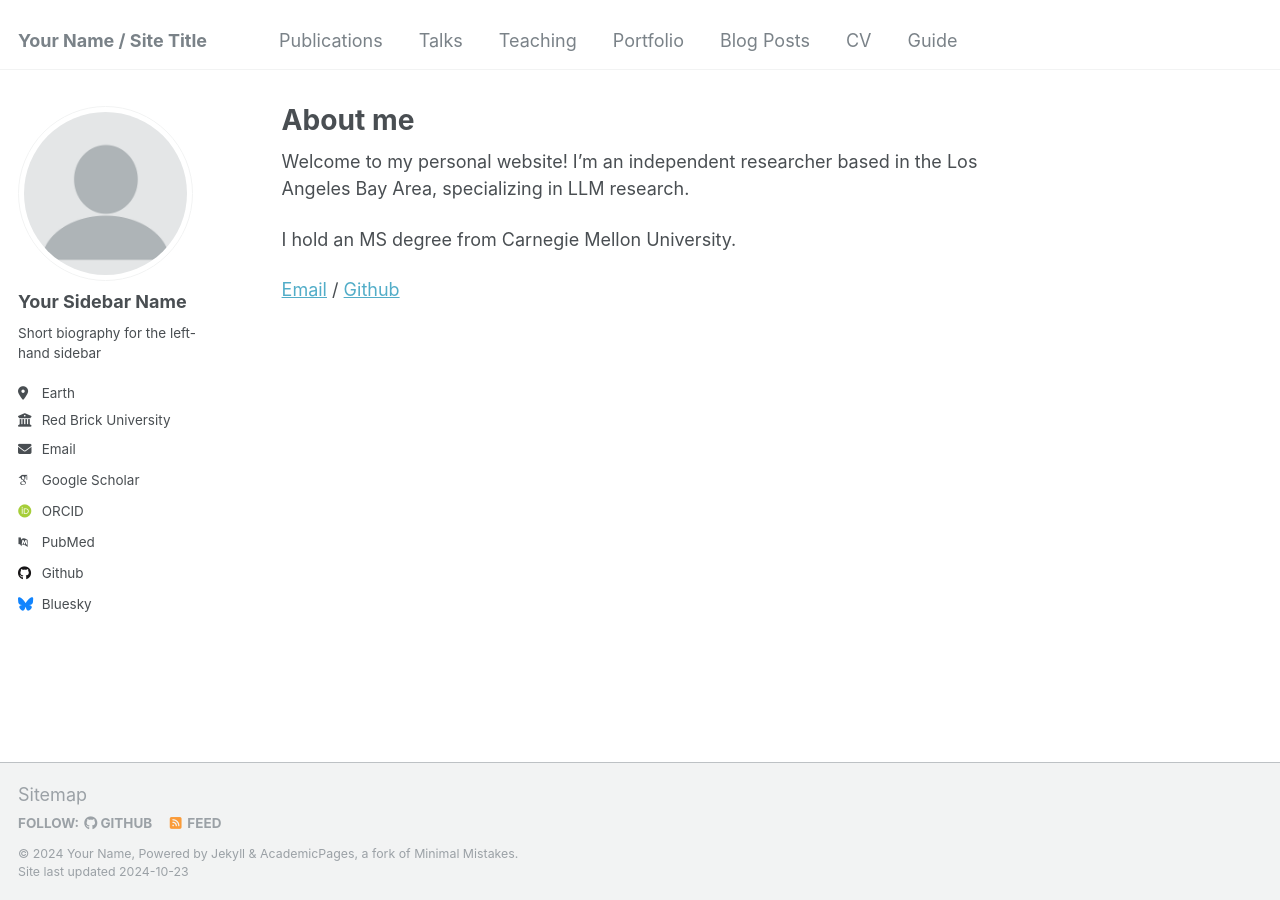
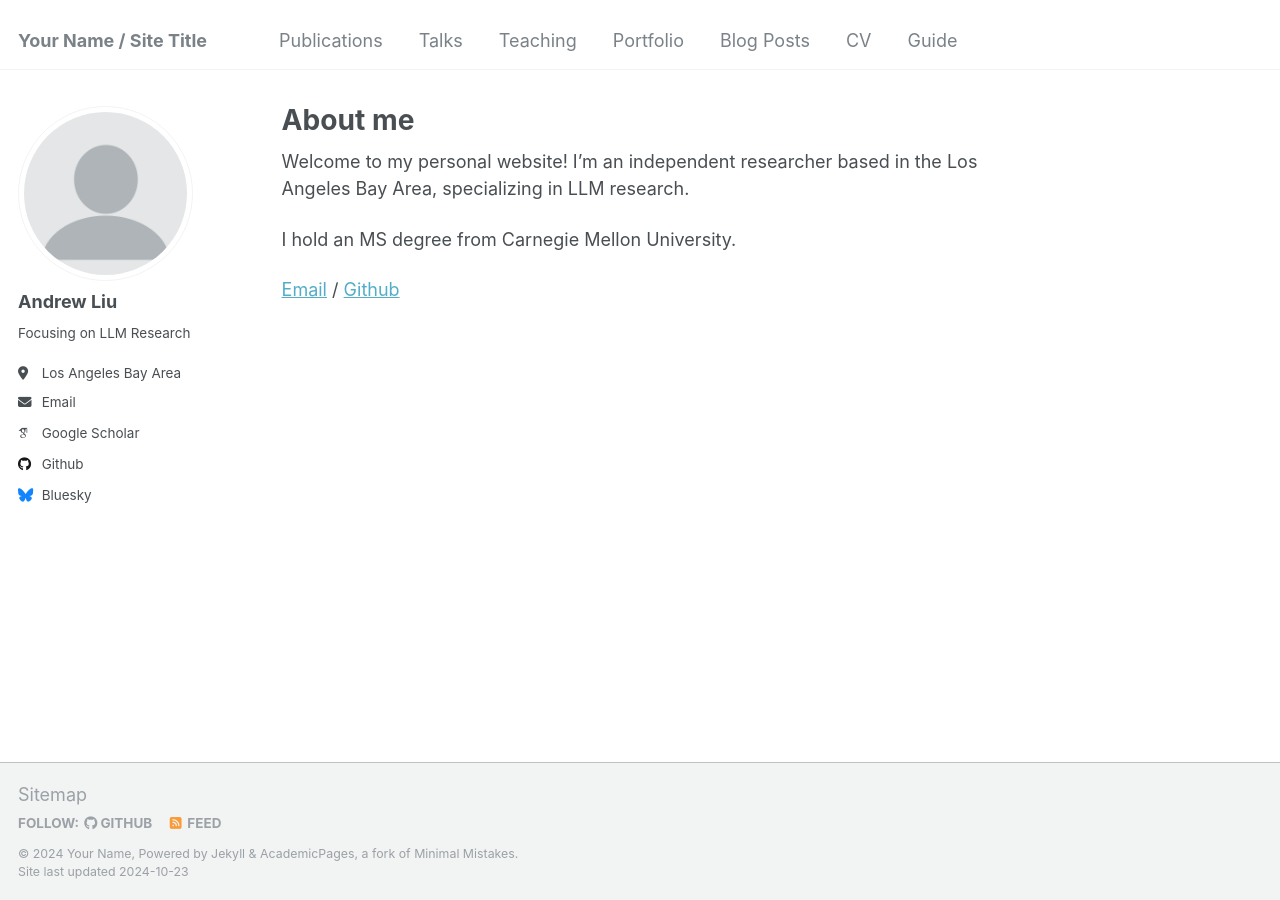
Before and after one commit to Aergneh/Aergneh.github.io, a Jekyll site: the page built from _pages/about.md, in a window 1280 px wide. Built offline with Jekyll 4.4.1, drawn with Linux system fonts in a browser that asks for light colours; some web fonts are replaced.

Commit message:
Update _config.yml

```diff
--- a/_config.yml
+++ b/_config.yml
@@ -22,22 +22,22 @@ repository               : "academicpages/academicpages.github.io"
 author:
   # Biographic information
   avatar           : "profile.png"
-  name             : "Your Sidebar Name"
+  name             : "Andrew Liu"
   pronouns         : # example: "she/her"
-  bio              : "Short biography for the left-hand sidebar"
-  location         : "Earth"
-  employer         : "Red Brick University"
+  bio              : "Focusing on LLM Research"
+  location         : "Los Angeles Bay Area"
+  # employer         : "Red Brick University"
   uri              : # URL
-  email            : "none@example.org"
+  email            : "aergneh541@gmail.com"
 
   # Academic websites
-  arxiv            : # URL - Update with the correct link to your profile
-  googlescholar    : "https://scholar.google.com/citations?user=PS_CX0AAAAAJ"
-  impactstory      : # URL
-  orcid            : "http://orcid.org/yourorcidurl"
-  semantic         : # URL
-  pubmed           : "https://www.ncbi.nlm.nih.gov/pubmed/?term=john+snow"
-  researchgate     : # URL
+  # arxiv            : # URL - Update with the correct link to your profile
+  googlescholar    : "https://scholar.google.com"
+  # impactstory      : # URL
+  # orcid            : "http://orcid.org/yourorcidurl"
+  # semantic         : # URL
+  # pubmed           : "https://www.ncbi.nlm.nih.gov/pubmed/?term=john+snow"
+  # researchgate     : # URL
 
   # Repositories and software development
   bitbucket        : # Username - Update with your username on the site
```
